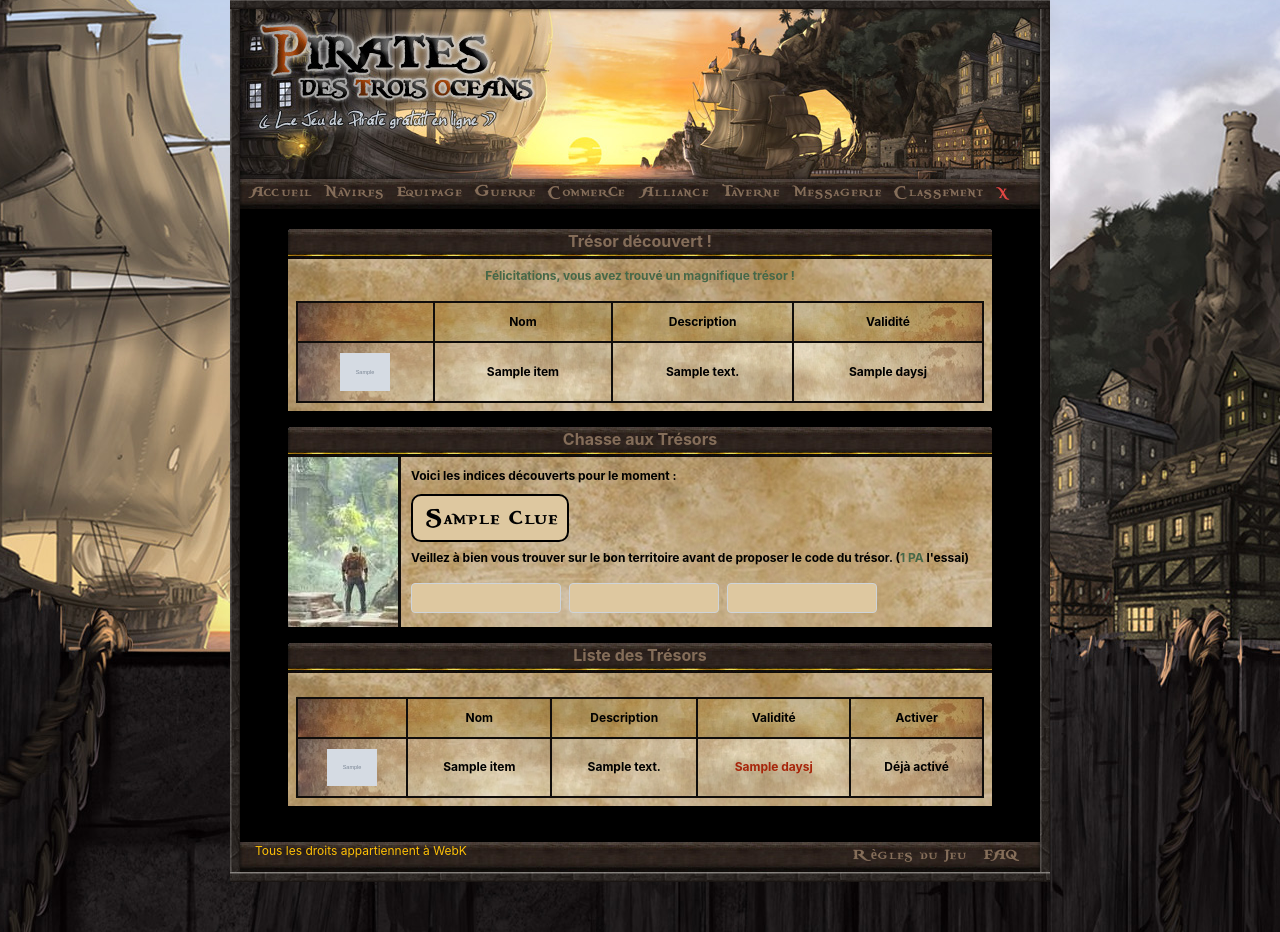
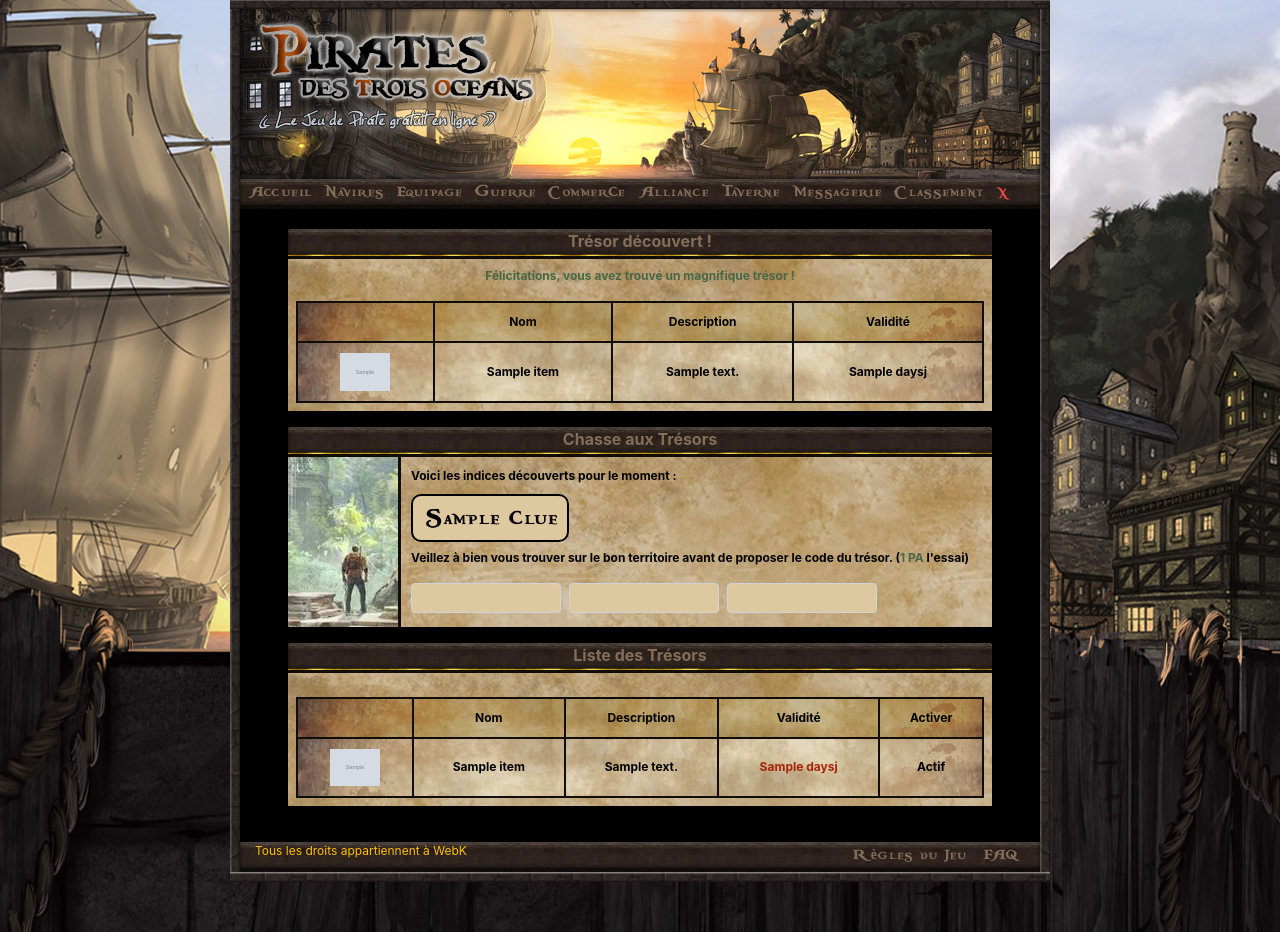
Before and after one commit to JCalicod/pirate_des_trois_oceans, a Symfony app: template templates/authenticated/exploration/treasure_hunt.html.twig in a window 1280 px wide. Shown: the part 51-983 px from the top of the page. Run offline with Twig, Linux system fonts and the light colour scheme; the template is opened without the code that fills it: most values are stand-ins (such as "Sample title", 1, 10 or a date in 2020); grey boxes marked "Sample" are stand-in pictures; form fields are guessed from the names that the template uses; some libraries are stand-ins or nearby versions; some web fonts are replaced.

Commit message:
activation treasure coté front en cours

```diff
--- a/public/css/template.css
+++ b/public/css/template.css
@@ -1454,3 +1454,7 @@ table.war-report td.img {
     border-radius: 3px;
     margin: auto;
 }
+
+.loader {
+    width: 50px;
+}
--- a/src/Controller/RankingController.php
+++ b/src/Controller/RankingController.php
@@ -34,7 +34,7 @@ class RankingController extends AbstractController
         $this->em = $em;
         $this->rankingServices = $rankingServices;
         $this->paginatorServices = $paginatorServices;
-        $this->items_per_page = 10;
+        $this->items_per_page = 20;
     }
 
     /**
--- a/templates/authenticated/exploration/treasure_hunt.html.twig
+++ b/templates/authenticated/exploration/treasure_hunt.html.twig
@@ -108,8 +108,8 @@
                             </td>
                             <td>{{ current_treasure.item.name }}</td>
                             <td>{{ current_treasure.item.description }}</td>
-                            <td>{% if current_treasure.getIsActive %}<span class="red-text">{% endif %}{{ current_treasure.days }}j{% if current_treasure.getIsActive %}</span>{% endif %}</td>
-                            <td>{% if current_treasure.getIsActive %}Déjà activé{% else %}<div class="fake-radio"></div>{% endif %}</td>
+                            <td class="days">{% if current_treasure.getIsActive %}<span class="red-text">{% endif %}{{ current_treasure.days }}j{% if current_treasure.getIsActive %}</span>{% endif %}</td>
+                            <td>{% if current_treasure.getIsActive %}Actif{% else %}<div class="fake-radio" id="{{ current_treasure.id }}"></div>{% endif %}</td>
                         </tr>
                     {% endfor %}
                     </tbody>
@@ -119,4 +119,6 @@
             {% endif %}
         </div>
     </div>
+
+    {% include 'authenticated/script/activate-treasure.html.twig' %}
 {% endblock %}
--- /dev/null
+++ b/templates/authenticated/script/activate-treasure.html.twig
@@ -0,0 +1,14 @@
+<script>
+    $(document).ready(function() {
+        var click = true;
+
+        $('.fake-radio').click(function () {
+            if (click) {
+                click = false;
+                var treasure_id = $(this).attr('id');
+                $('#' + treasure_id).parent().html("<img src='{{ asset('img/loader.gif') }}' class='loader' alt='spinner'>");
+                console.log($('#' + treasure_id).parent().parent());
+            }
+        });
+    });
+</script>
```
Also changed, not shown: public/img/loader.gif (added), 1 other file.
